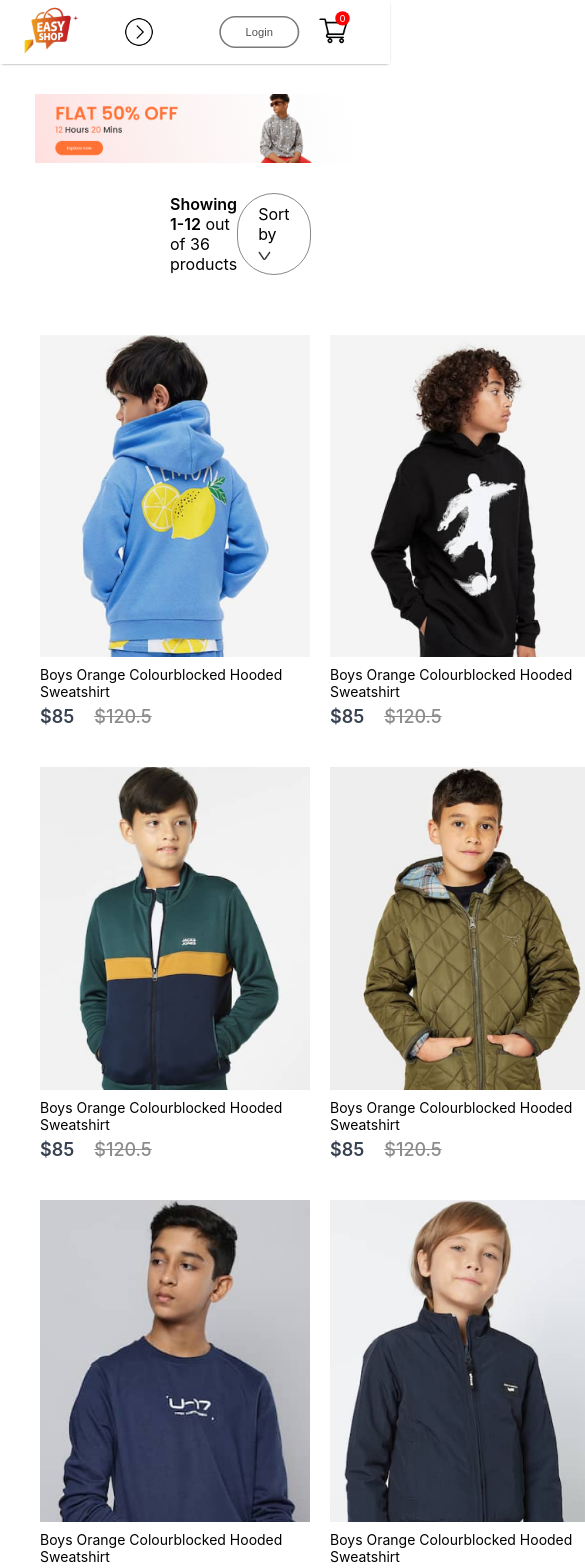
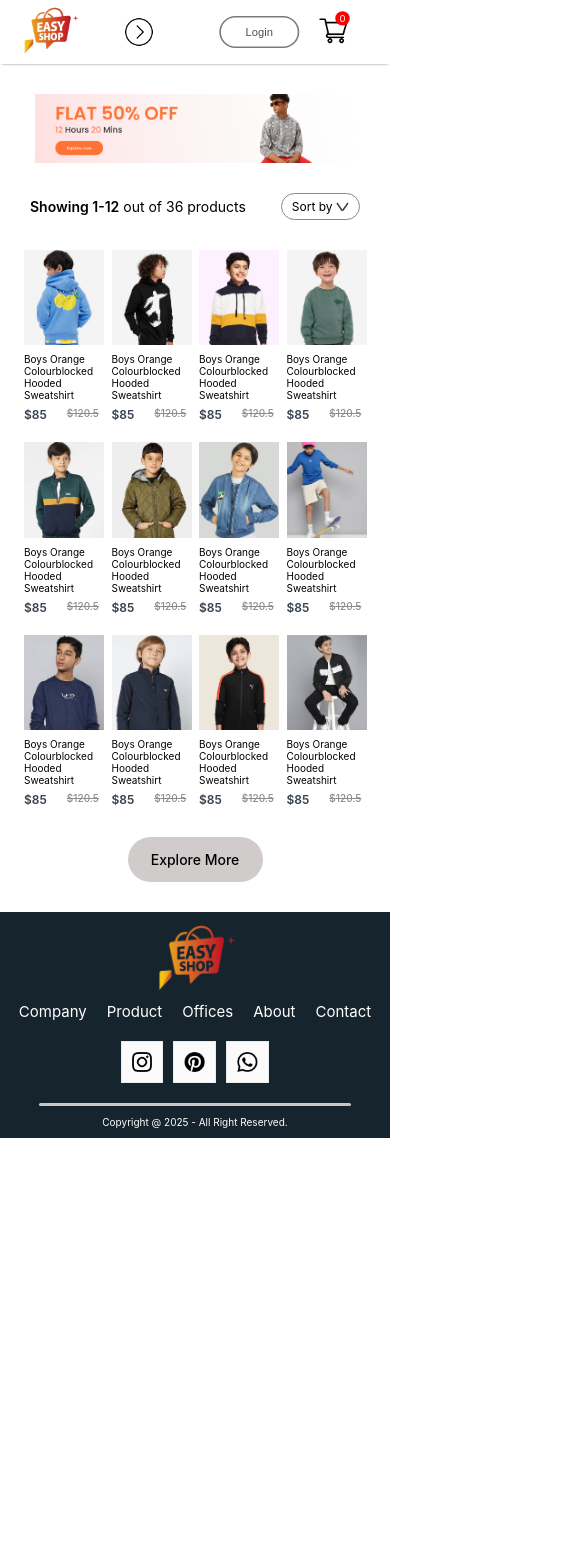
Before and after one commit to Karan-Babar/FUTURE_FS_02_E-commerce, a React (Create React App) app: page /kids in a window 390 px wide. Shown: the top 1568 px of the page, 585 px wide, since content can reach past the window. After the commit the page ends 1138 px from the top, so only its background shows below. Built offline with nearby package versions, Linux system fonts and the light colour scheme.

Commit message:
Added media query for the responsive footer and items.

```diff
--- a/src/Components/Footer/Footer.css
+++ b/src/Components/Footer/Footer.css
@@ -16,11 +16,6 @@
    width: 150px;
    transform: scale(1.7);
 }
-/* .footer-logo p{
-    color: #383838;
-    font-size: 46px;
-    font-weight: 700;
-} */
 .footer-links{
     display: flex;
     list-style: none;
@@ -59,3 +54,44 @@
     height: 3px;
     background: #c7c7c7;
 }
+@media(max-width:500px){
+    .footer-logo{
+    margin-top: 10px;
+}
+.footer-logo img{
+   width: 70px;
+   transform: scale(1.7);
+   margin-bottom: -40px;
+}
+.footer-links{
+    gap: 20px;
+    font-size: 15px;
+    margin-right: 40px;
+    margin-bottom: -30px;
+}
+.footer-social-icon{
+   display: flex;
+   gap: 10px;
+   cursor: pointer;
+   margin-bottom: -30px;
+}
+.footer-icons-container{
+    padding: 10px;
+    padding-bottom: 6px;
+    background: #fbfbfb;
+    border: 1px solid #ebebeb;
+}
+.footer-icons-container img{
+   height: 20px;
+}
+.footer-copyright{
+    display: flex;
+    flex-direction: column;
+    align-items: center;
+    gap: 10px;
+    width: 100%;
+    margin-bottom: 10px;
+    color: white;
+    font-size: 10px;
+}
+}
--- a/src/Components/Item/Item.css
+++ b/src/Components/Item/Item.css
@@ -39,4 +39,69 @@
     .item img{
         width: 270px;
     }
+    .item-price-old{
+        font-size: 16px;
+    }
 }
+@media(max-width:1024px){
+    .item{
+        width: 200px;
+        font-size: 13px;
+    }
+    .item img{
+        width: 200px;
+    }
+    .item-price-old{
+        font-size: 14px;
+    }
+    .item-price-new{
+        font-size: 16px;
+    }
+}
+@media(max-width:800px){
+    .item{
+        width: 150px;
+        font-size: 12px;
+    }
+    .item img{
+        width: 150px;
+    }
+    .item-price-old{
+        font-size: 13px;
+    }
+    .item-price-new{
+        font-size: 15px;
+    }
+}
+@media(max-width:500px){
+    .item{
+        width: 100px;
+        font-size: 11px;
+        margin-left: -6px;
+    }
+    .item img{
+        width: 100px;
+    }
+    .item-price-old{
+        font-size: 11px;
+    }
+    .item-price-new{
+        font-size: 13px;
+    }
+}
+@media(max-width:412px){
+    .item{
+        width: 80px;
+        font-size: 10px;
+        margin-left: -6px;
+    }
+    .item img{
+        width: 80px;
+    }
+    .item-price-old{
+        font-size: 10px;
+    }
+    .item-price-new{
+        font-size: 12px;
+    }
+}
--- a/src/Pages/CSS/ShopCategory.css
+++ b/src/Pages/CSS/ShopCategory.css
@@ -41,3 +41,24 @@
 .shopcategory-loadmore:hover{
     background: #b9b6b6;
 }
+@media(max-width:500px){
+   .shopcategory-loadmore{
+     width: 135px;
+     height: 45px;
+      font-size: 14px;
+      margin-top: 100px;
+      margin-bottom: 30px;
+   }
+   .shopcategory-indexSort{
+    margin: 0px 30px;
+    font-size: 14px;
+    margin-bottom: -30px;
+   }
+   .shopcategory-sort{
+    padding: 5px 10px;
+    font-size: 12px;
+   }
+   .shopcategory-products{
+    row-gap: 60px;
+   }
+}
```
